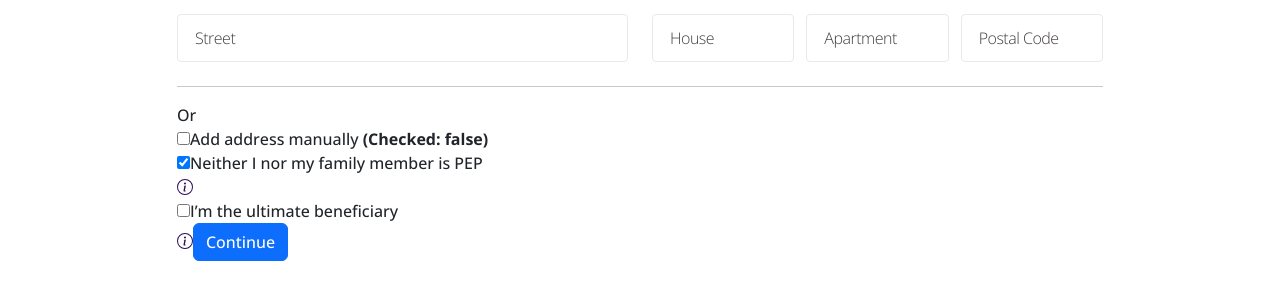
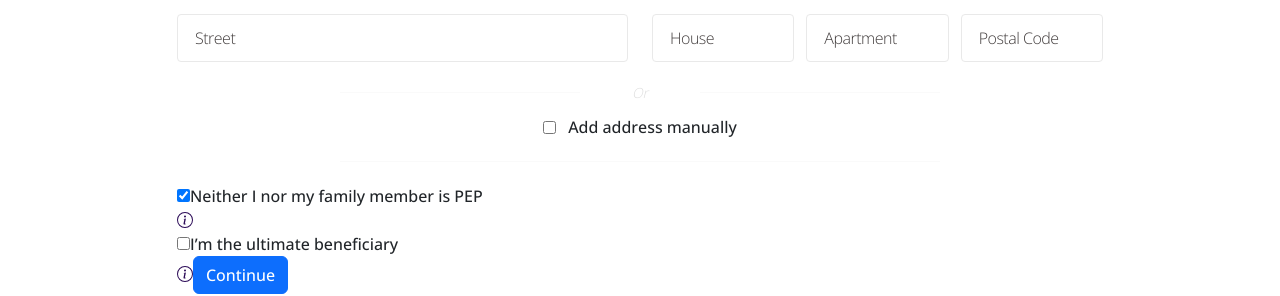
Before and after one commit to lukaszlempicki/inbank-project, a Vue app: page / in a window 1280 px wide. Shown: the part 559-855 px from the top of the page. Built offline with nearby package versions, Linux system fonts and the light colour scheme.

Commit message:
add: form sections separator

```diff
--- a/src/components/loan-application/CustomerPersonalInformation.vue
+++ b/src/components/loan-application/CustomerPersonalInformation.vue
@@ -135,17 +135,18 @@
 
         <b-row>
           <b-col sm="12" md="12" lg="12">
-            <hr />
-            Or<br />
+            <FormSeparator value="Or" />
 
             <b-form-checkbox
               v-model="isManualModeOn"
               name="check-button"
-              switch
+              :switch="true"
+              class="switch"
             >
               Add address manually
-              <b>(Checked: {{ isManualModeOn }})</b></b-form-checkbox
-            >
+            </b-form-checkbox>
+
+            <FormSeparator />
           </b-col>
         </b-row>
       </b-container>
@@ -157,9 +158,12 @@
 // This component has two modes: automatic and manual
 
 import { required } from "vuelidate/lib/validators";
-
+import FormSeparator from "./../ui/FormSeparator.vue";
 export default {
   name: "CustomerPersonalInformation",
+  components: {
+    FormSeparator,
+  },
   data() {
     return {
       isManualModeOn: false,
@@ -276,10 +280,6 @@ h2 {
     padding: 0 6px;
   }
 
-  // label + .form-control:focus {
-  //   background-color: red;
-  // }
-
   &.empty {
     label {
       top: 20px;
@@ -302,4 +302,14 @@ h2 {
   height: 48px;
   padding: 0 22px;
 }
+
+.switch::v-deep {
+  display: flex;
+  justify-content: center;
+  align-items: center;
+
+  .custom-control-input {
+    margin-right: 12px;
+  }
+}
 </style>
--- /dev/null
+++ b/src/components/ui/FormSeparator.vue
@@ -0,0 +1,44 @@
+<template>
+  <div class="separator">
+    <hr />
+    <div class="value" v-if="value">{{ value }}</div>
+  </div>
+</template>
+<script>
+export default {
+  name: "FormSeparator",
+  props: {
+    value: String,
+  },
+};
+</script>
+<style scoped>
+.separator {
+  position: relative;
+}
+
+hr {
+  border-color: #e9e9e9;
+  max-width: 600px;
+  margin: 22px auto;
+  width: auto;
+  text-align: center;
+}
+
+.value {
+  position: absolute;
+  display: block;
+  background-color: #fff;
+  text-align: center;
+  top: -16px;
+  left: 0;
+  right: 0;
+  width: 120px;
+  padding: 6px 50px;
+  margin: 0 auto;
+  font-size: 14px;
+  font-style: italic;
+  font-weight: 300;
+  color: #dedede;
+}
+</style>
```
